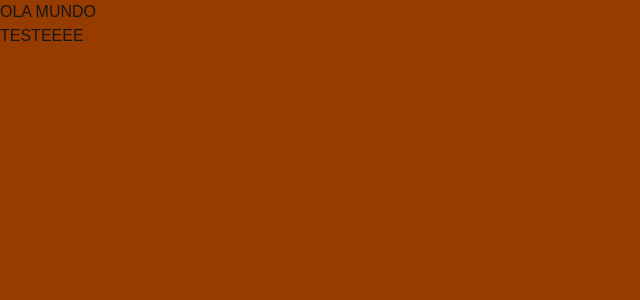
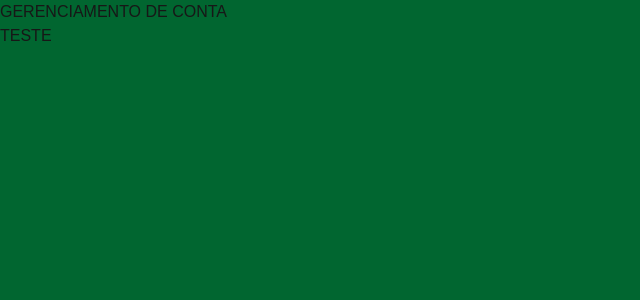
Before and after one commit to N1nh4/frontend-lab-web, a Next.js app: page /perfil in a window 1280 px wide. Shown: the top 300 px of the page, without its empty margins (0-640 px from the left). Built offline with nearby package versions, Linux system fonts and the light colour scheme.

Commit message:
testando

```diff
--- a/src/app/(paginas)/(public)/perfil/page.tsx
+++ b/src/app/(paginas)/(public)/perfil/page.tsx
@@ -1,8 +1,11 @@
 export default function Perfil() {
   return (
-    <div className="h-screen w-screen bg-amber-800">
-      <h1> OLA MUNDO </h1>
-      <h1> TESTEEEE</h1>
+    <div className="h-screen w-screen bg-green-800">
+      <h1> GERENCIAMENTO DE CONTA </h1>
+      <h1> TESTE</h1>
+
     </div>
+
+
   );
 }
```
